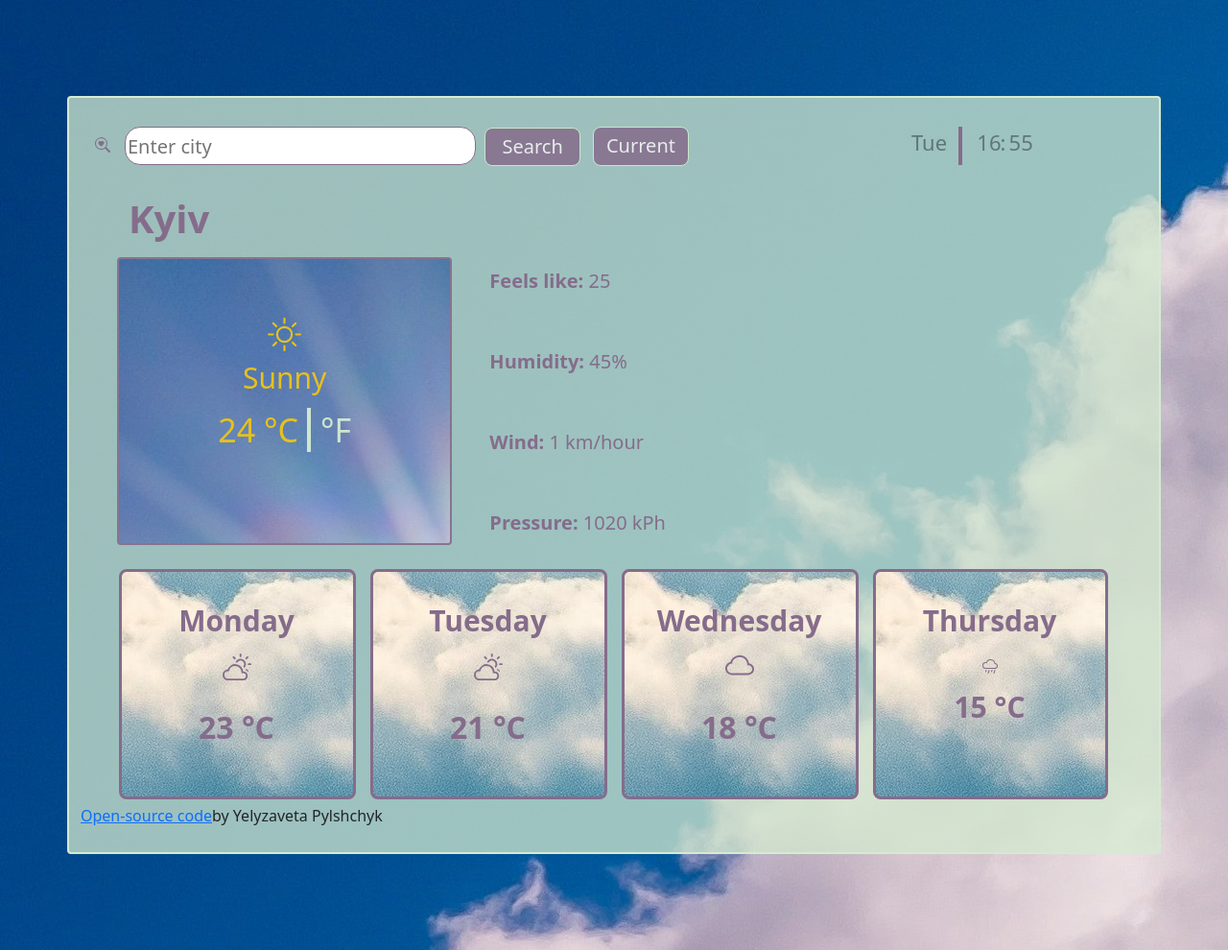
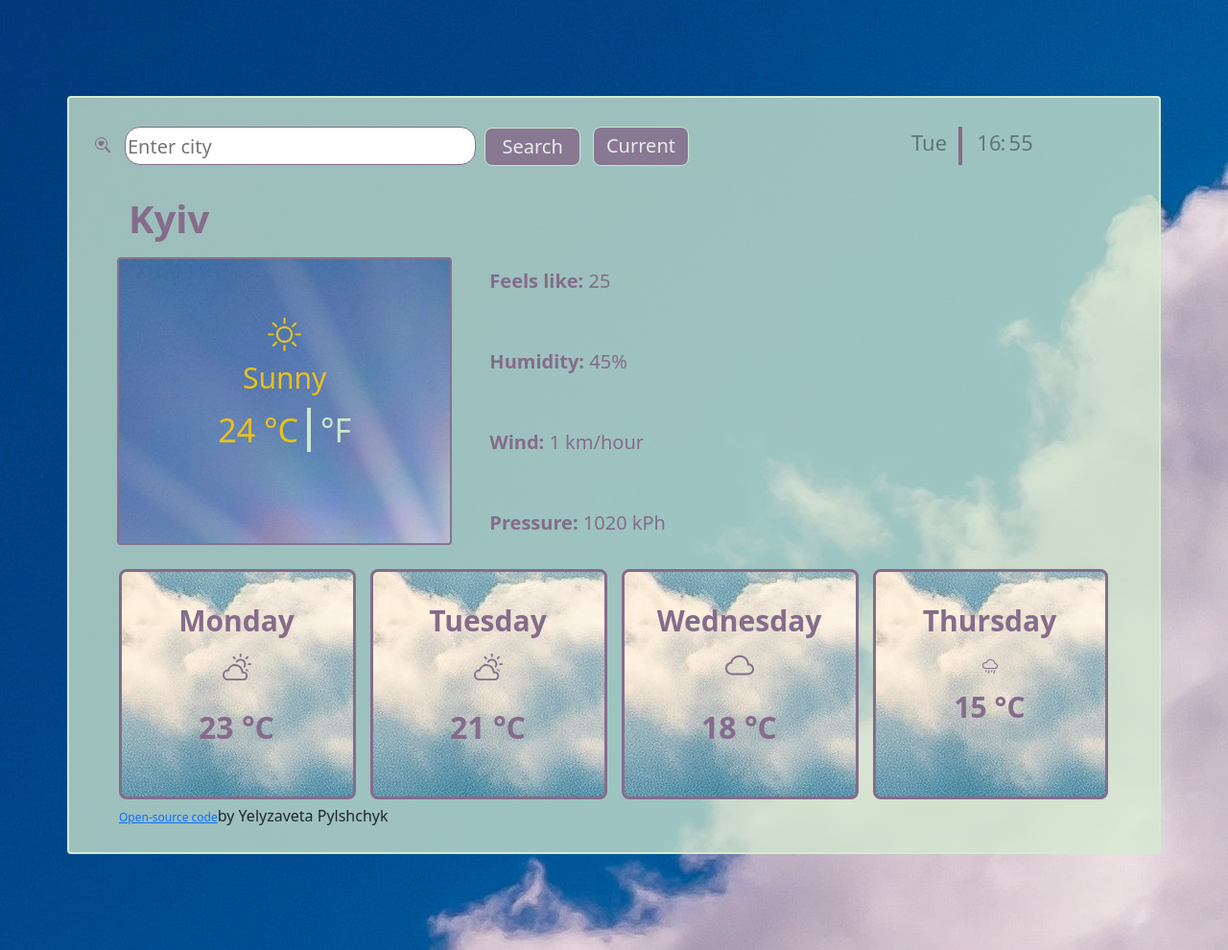
Before and after one commit to pylshchyk/git_project, a plain HTML site: page index.html in a window 1280 px wide. Shown: the whole page at 96% size. Drawn offline with nearby package versions, Linux system fonts and the light colour scheme; no server answers.

Commit message:
Update style.css

```diff
--- a/src/style.css
+++ b/src/style.css
@@ -20,8 +20,10 @@ button {
   display: inline;
 }
 a {
+  margin-left: 40px;
+  margin-top: 10px;
   color: #856c8b;
-  font-size: 16px;
+  font-size: 12px;
 }
 .row {
   max-width: 1048px;
```
